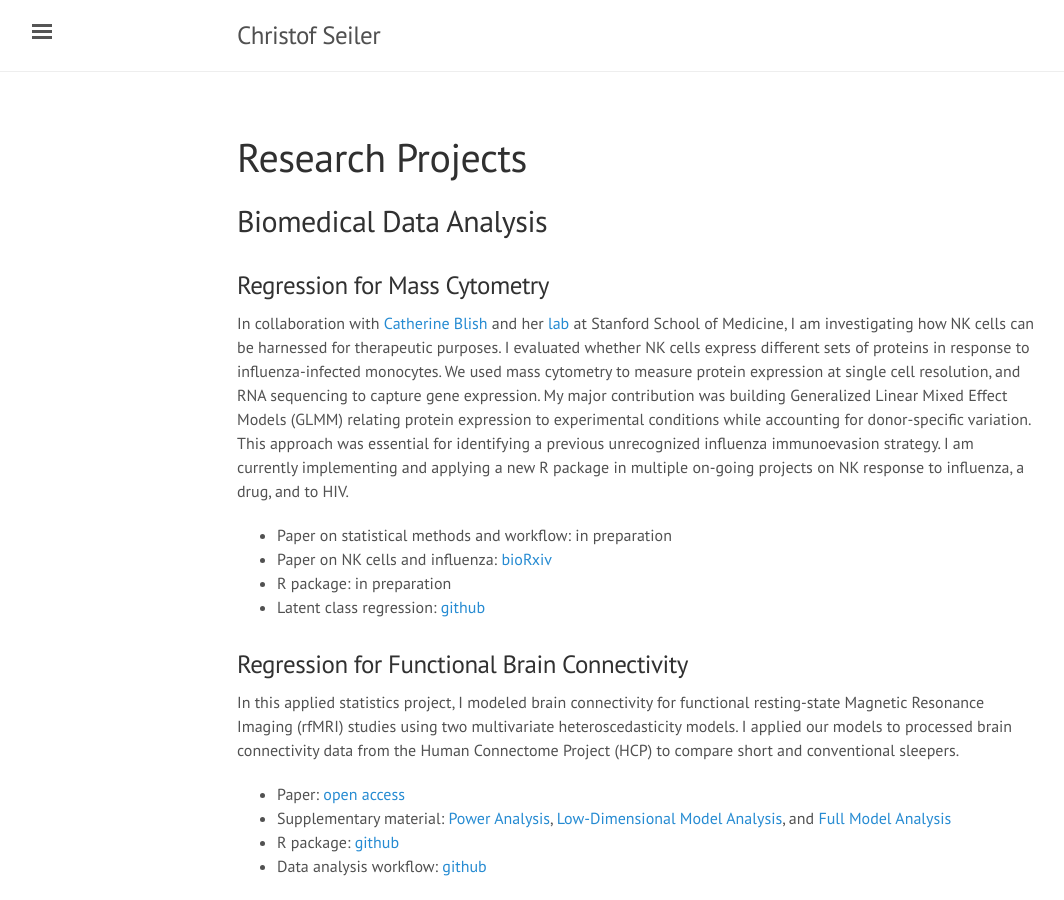
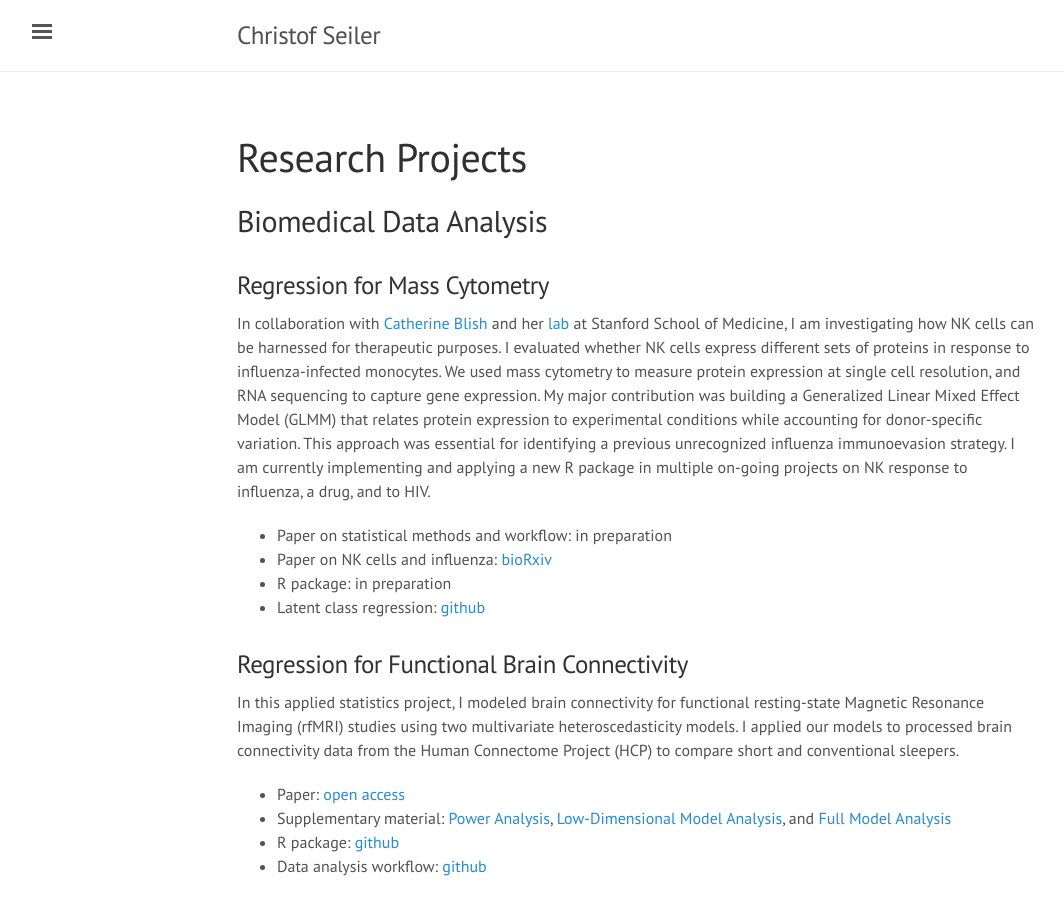
Before and after one commit to ChristofSeiler/ChristofSeiler.github.io, a Jekyll site: the page built from projects.md, in a window 1280 px wide and 900 px high. Shown: the whole window, without its empty margins (3-1067 px from the left). Built offline with Jekyll 4.4.1, drawn with Linux system fonts in a browser that asks for light colours.

Commit message:
improved language

```diff
--- a/projects.md
+++ b/projects.md
@@ -7,7 +7,7 @@ title: Research Projects
 
 ### Regression for Mass Cytometry
 
-In collaboration with [Catherine Blish](https://med.stanford.edu/profiles/catherine-blish) and her [lab](https://sites.stanford.edu/blishlab/) at Stanford School of Medicine, I am investigating how NK cells can be harnessed for therapeutic purposes. I evaluated whether NK cells express different sets of proteins in response to influenza-infected monocytes. We used mass cytometry to measure protein expression at single cell resolution, and RNA sequencing to capture gene expression. My major contribution was building Generalized Linear Mixed Effect Models (GLMM) relating protein expression to experimental conditions while accounting for donor-specific variation. This approach was essential for identifying a previous unrecognized influenza immunoevasion strategy. I am currently implementing and applying a new R package in multiple on-going projects on NK response to influenza, a drug, and to HIV.
+In collaboration with [Catherine Blish](https://med.stanford.edu/profiles/catherine-blish) and her [lab](https://sites.stanford.edu/blishlab/) at Stanford School of Medicine, I am investigating how NK cells can be harnessed for therapeutic purposes. I evaluated whether NK cells express different sets of proteins in response to influenza-infected monocytes. We used mass cytometry to measure protein expression at single cell resolution, and RNA sequencing to capture gene expression. My major contribution was building a Generalized Linear Mixed Effect Model (GLMM) that relates protein expression to experimental conditions while accounting for donor-specific variation. This approach was essential for identifying a previous unrecognized influenza immunoevasion strategy. I am currently implementing and applying a new R package in multiple on-going projects on NK response to influenza, a drug, and to HIV.
 
 * Paper on statistical methods and workflow: in preparation
 * Paper on NK cells and influenza: [bioRxiv](https://doi.org/10.1101/148528)
```
